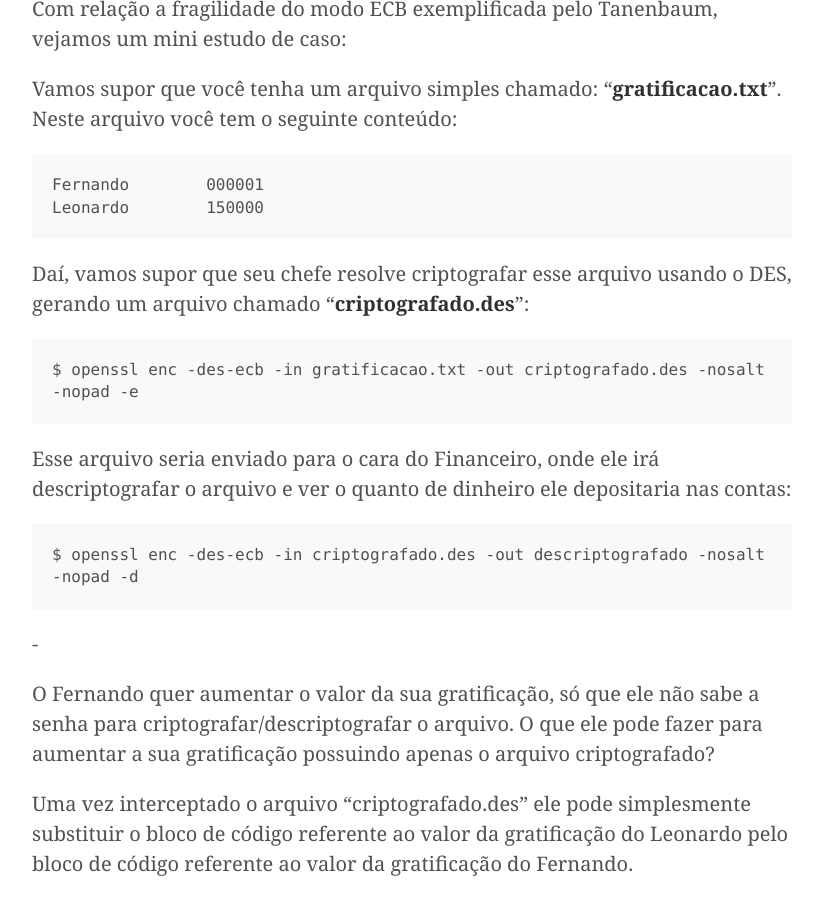
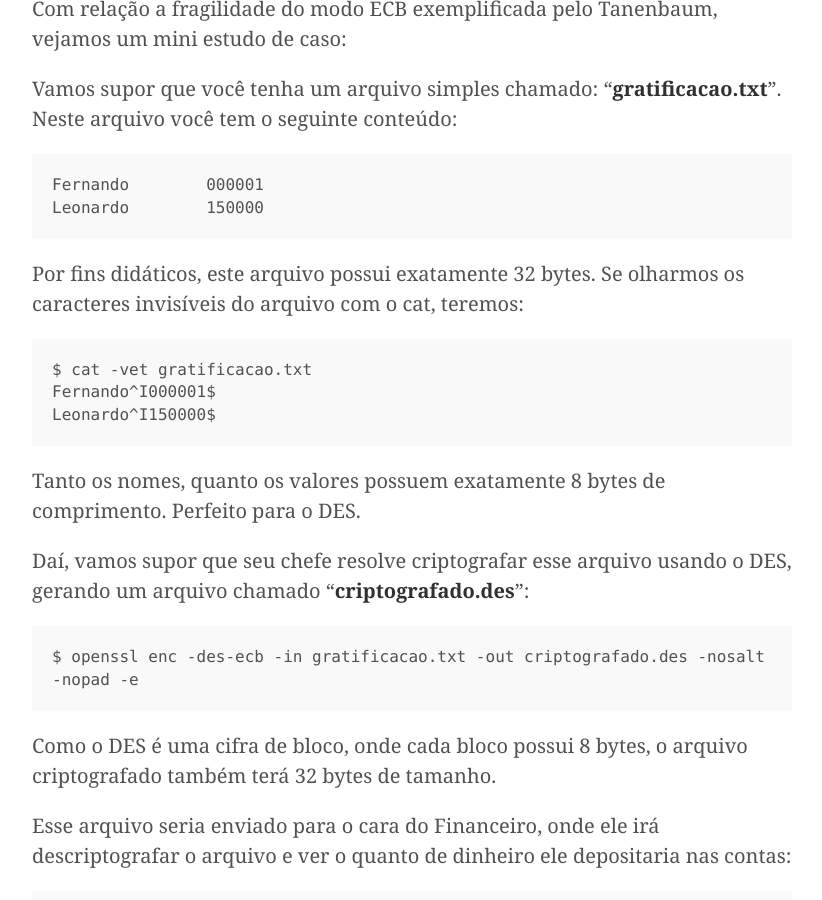
Before and after one commit to Kingm0b/jekyll-minimal-theme, a Jekyll site: the page built from _posts/2016-12-09-ecb-flaw.md, in a window 1280 px wide and 900 px high, scrolled down 681 px. Shown: the whole window, without its empty margins (228-1050 px from the left). Built offline with Jekyll 4.4.1, drawn with Linux system fonts in a browser that asks for light colours.

Commit message:
Update 2016-12-09-ecb-flaw.md

````diff
--- a/_posts/2016-12-09-ecb-flaw.md
+++ b/_posts/2016-12-09-ecb-flaw.md
@@ -18,11 +18,23 @@ Fernando	000001
 Leonardo	150000
 ```
 
+Por fins didáticos, este arquivo possui exatamente 32 bytes. Se olharmos os caracteres invisíveis do arquivo com o cat, teremos:
+
+```bash
+$ cat -vet gratificacao.txt
+Fernando^I000001$
+Leonardo^I150000$
+```
+
+Tanto os nomes, quanto os valores possuem exatamente 8 bytes de comprimento. Perfeito para o DES.
+
 Daí, vamos supor que seu chefe resolve criptografar esse arquivo usando o DES, gerando um arquivo chamado "**criptografado.des**":
 
 ```bash
 $ openssl enc -des-ecb -in gratificacao.txt -out criptografado.des -nosalt -nopad -e
 ```
+
+Como o DES é uma cifra de bloco, onde cada bloco possui 8 bytes, o arquivo criptografado também terá 32 bytes de tamanho.
 
 Esse arquivo seria enviado para o cara do Financeiro, onde ele irá descriptografar o arquivo e ver o quanto de dinheiro ele depositaria nas contas:
 
````
